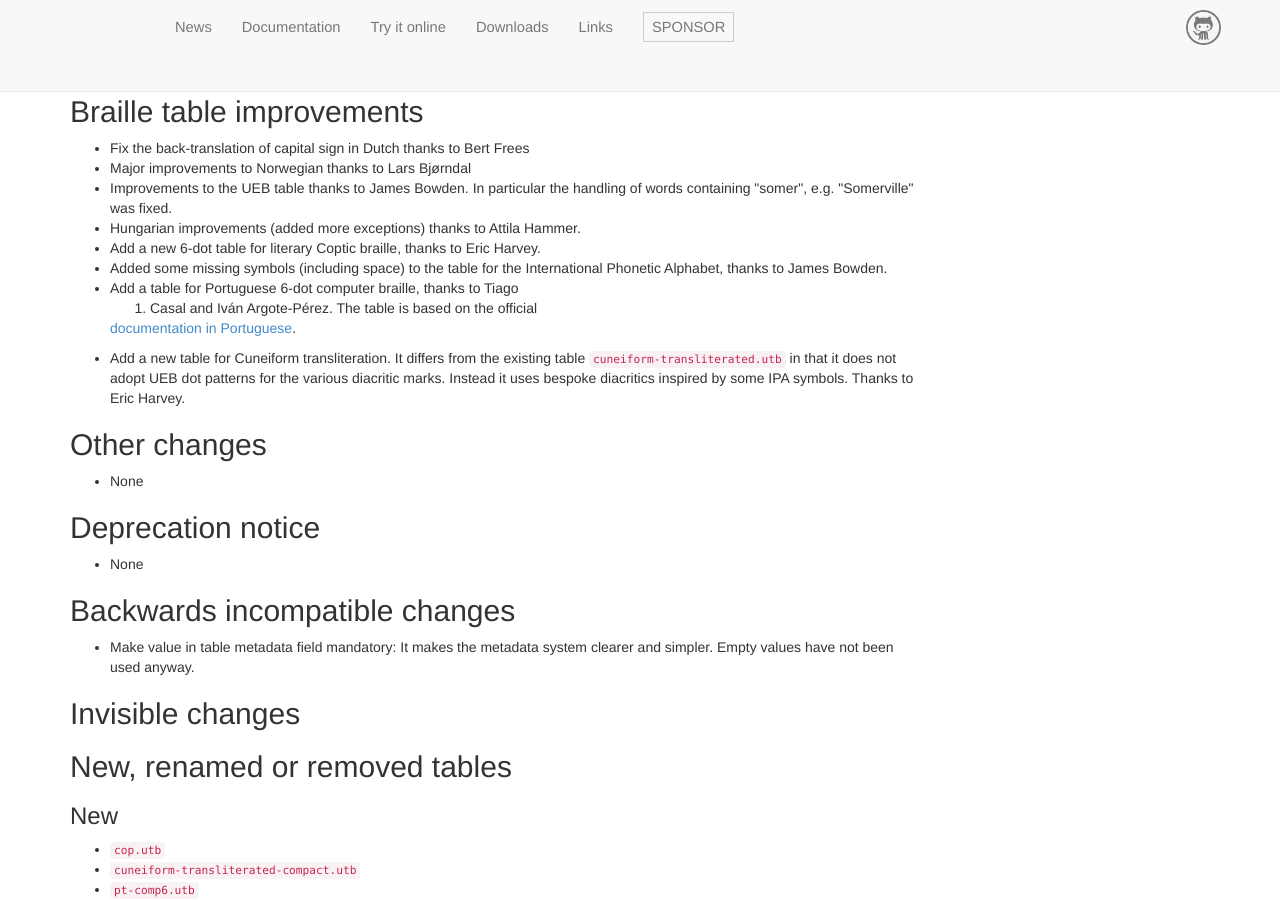
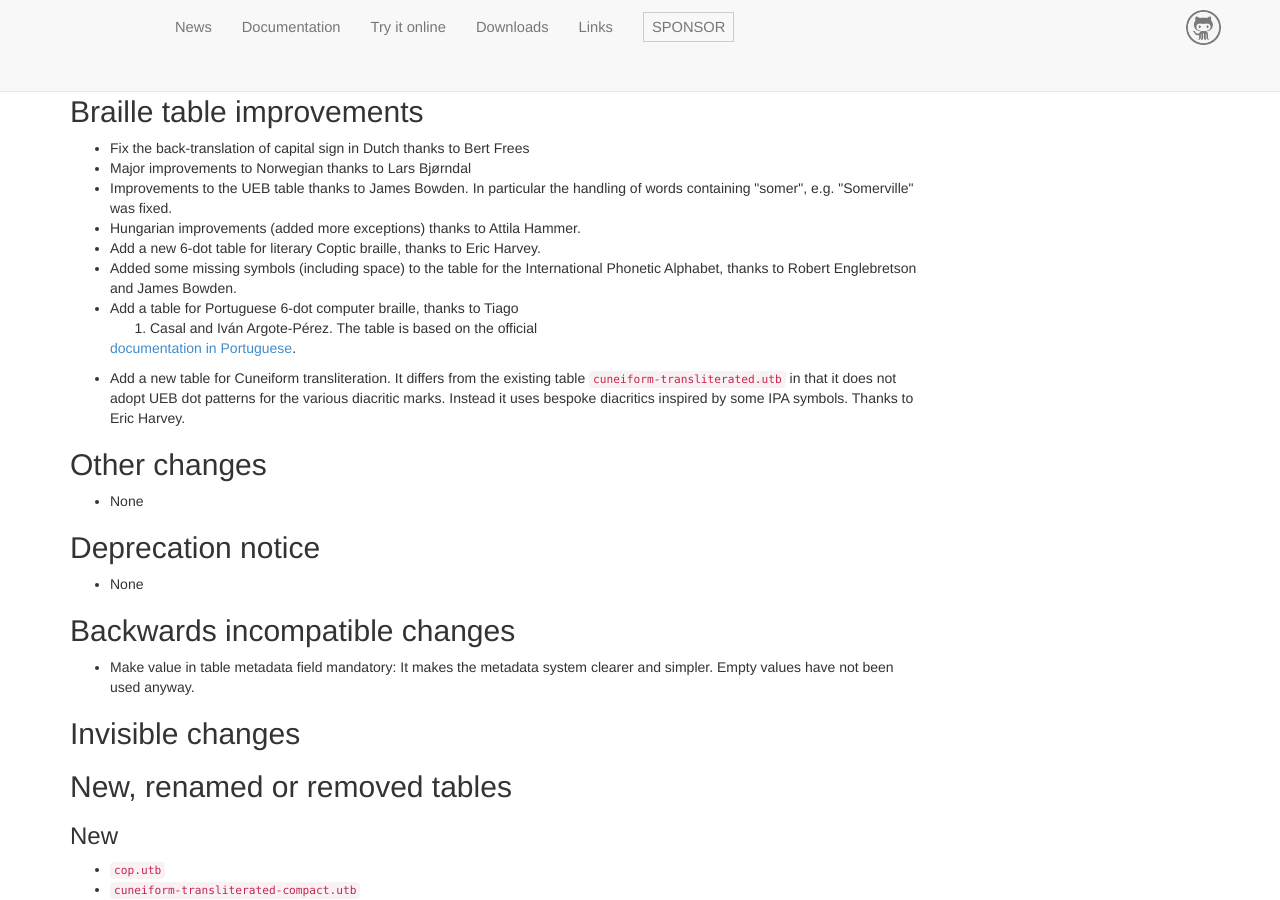
Before and after one commit to liblouis/liblouis.github.io, a Jekyll site: the page built from _posts/2025-03-03-liblouis-release-3.33.0.md, in a window 1280 px wide and 900 px high, scrolled down 831 px. Built offline with Jekyll 4.4.1, drawn with Linux system fonts in a browser that asks for light colours.

Commit message:
Add thanks to Robert Englebretson for IPA

```diff
--- a/_posts/2025-03-03-liblouis-release-3.33.0.md
+++ b/_posts/2025-03-03-liblouis-release-3.33.0.md
@@ -35,7 +35,7 @@ For a detailed list of all the changes refer to [the list of closed issues](http
 -   Improvements to the UEB table thanks to James Bowden. In particular the handling of words containing \"somer\", e.g. \"Somerville\" was fixed.
 -   Hungarian improvements (added more exceptions) thanks to Attila Hammer.
 -   Add a new 6-dot table for literary Coptic braille, thanks to Eric Harvey.
--   Added some missing symbols (including space) to the table for the International Phonetic Alphabet, thanks to James Bowden.
+-   Added some missing symbols (including space) to the table for the International Phonetic Alphabet, thanks to Robert Englebretson and James Bowden.
 -   Add a table for Portuguese 6-dot computer braille, thanks to Tiago
     1.  Casal and Iván Argote-Pérez. The table is based on the official
 
```
